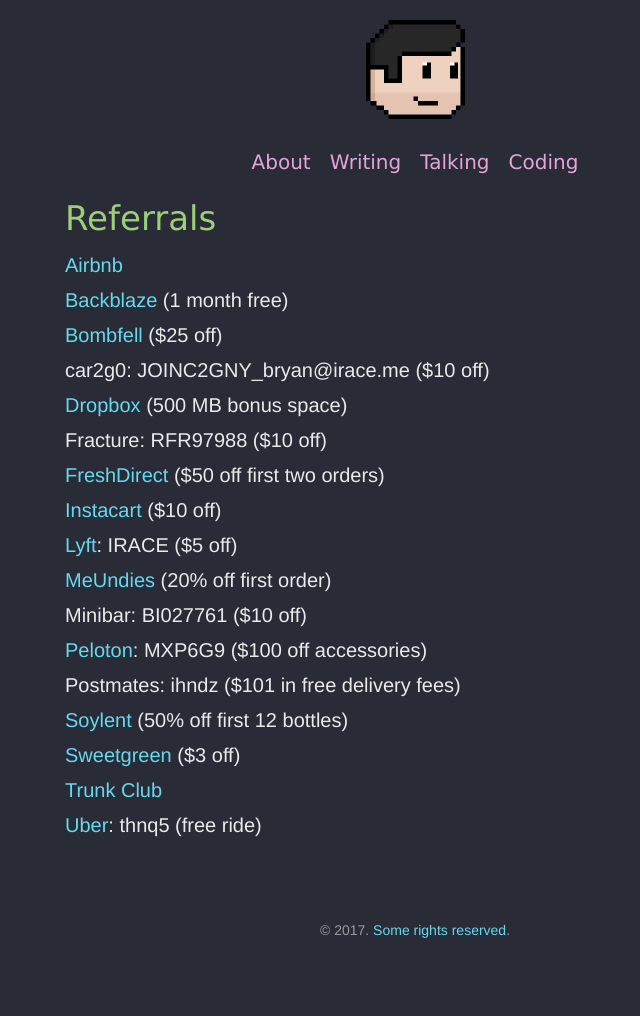
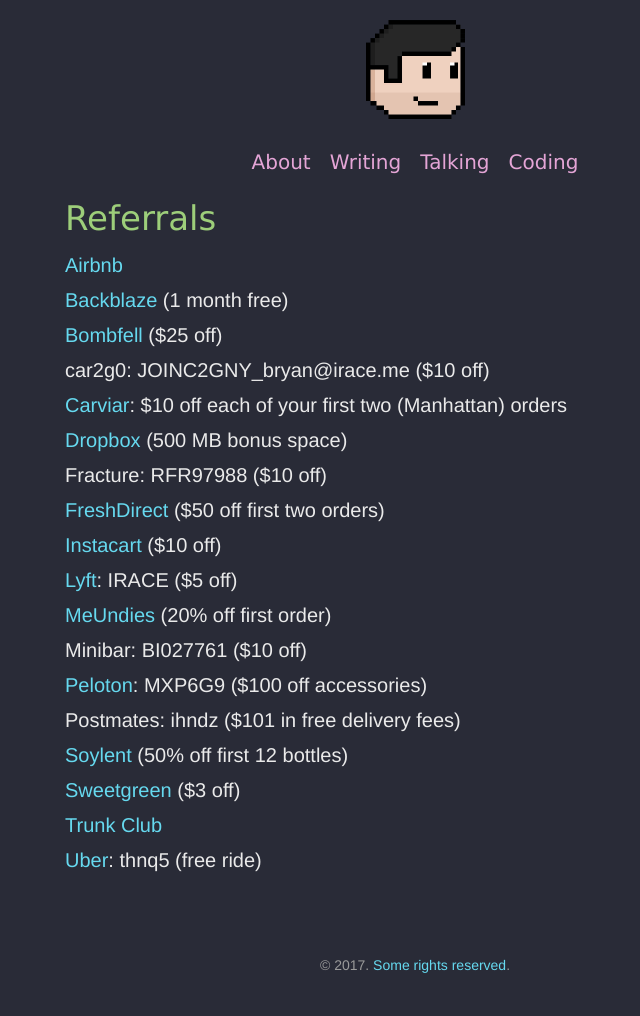
Before and after one commit to irace/irace.github.com, a Jekyll site: the page built from referrals.md, in a window 1280 px wide. Shown: the whole page, without its empty margins (225-865 px from the left). Built offline with Jekyll 4.4.1, drawn with Linux system fonts in a browser that asks for light colours; before the commit the page ends 981 px from its top, so only the background shows below that.

Commit message:
Add Caviar referral code

```diff
--- a/referrals.md
+++ b/referrals.md
@@ -7,6 +7,7 @@
 * [Backblaze](https://secure.backblaze.com/r/01vy1j) (1 month free)
 * [Bombfell](https://bombfell.com/?rc=480709OqTbn) ($25 off)
 * car2g0: JOINC2GNY_bryan@irace.me ($10 off)
+* [Carviar](https://www.trycaviar.com/r/f06r54?s=web): $10 off each of your first two (Manhattan) orders
 * [Dropbox](https://db.tt/PNFeXTxb) (500 MB bonus space)
 * Fracture: RFR97988 ($10 off)
 * [FreshDirect](https://refer.freshdirect.com/s/bryan) ($50 off first two orders)
```
